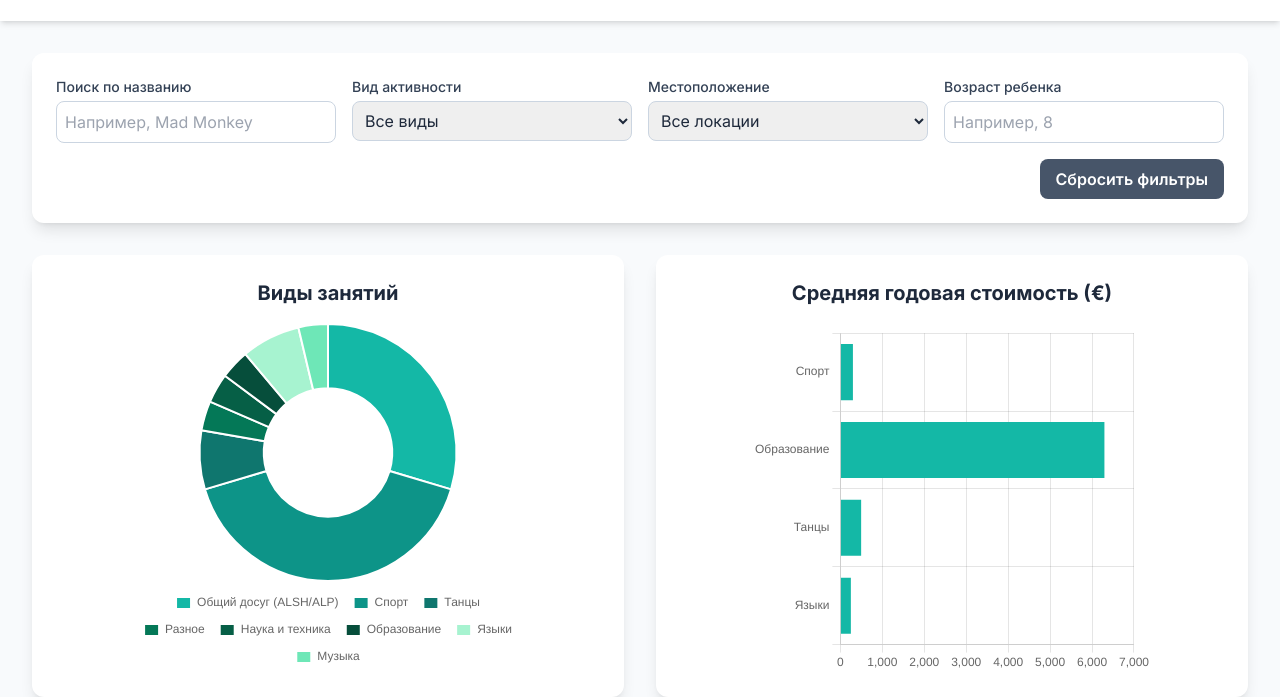
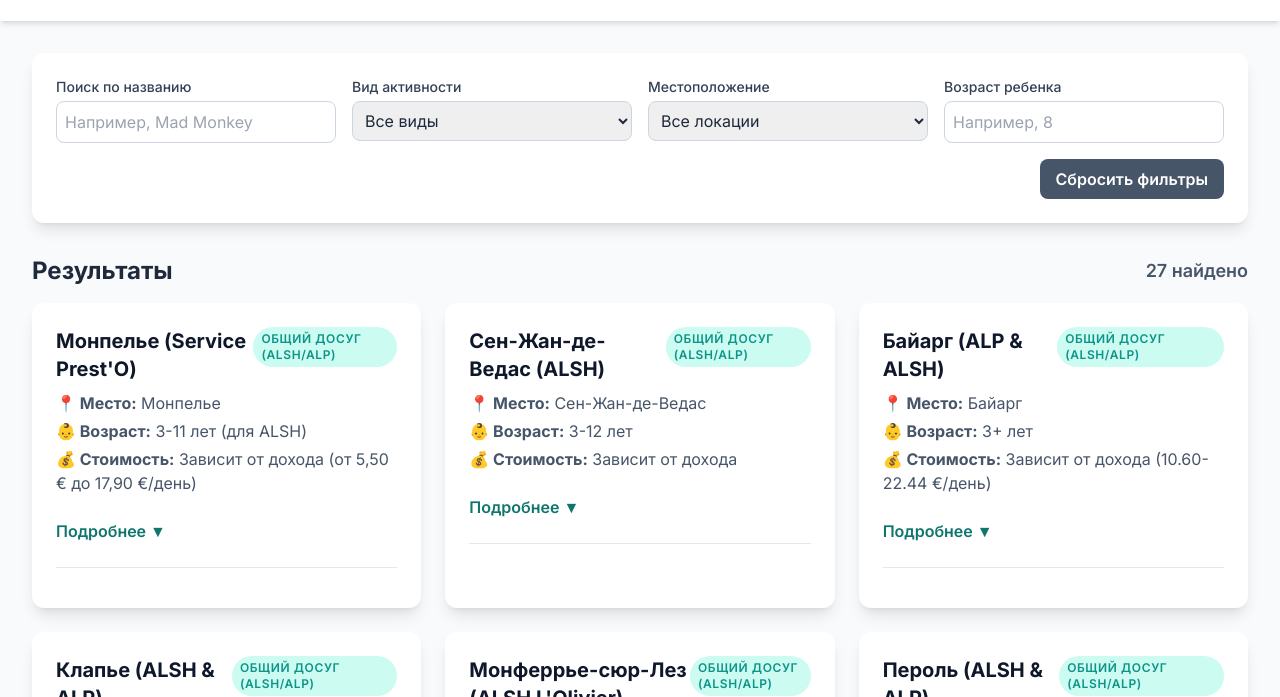
Before and after one commit to Lena-core/extracurricular-activities-montpellier, a plain HTML site: page index.html in a window 1280 px wide. Shown: the part 103-800 px from the top of the page. Drawn offline with nearby package versions, Linux system fonts and the light colour scheme.

Commit message:
Update index.html
removed infographics

```diff
--- a/index.html
+++ b/index.html
@@ -5,14 +5,12 @@
     <meta name="viewport" content="width=device-width, initial-scale=1.0">
     <title>Внеклассные занятия для детей в Монпелье 2025-2026</title>
     <script src="https://cdn.tailwindcss.com"></script>
-    <script src="https://cdn.jsdelivr.net/npm/chart.js"></script>
+    <!-- Removed Chart.js CDN as infographics are no longer needed. -->
     <link href="https://fonts.googleapis.com/css2?family=Inter:wght@400;500;600;700&display=swap" rel="stylesheet">
     <!-- Chosen Palette: Warm Neutral with Teal Accent -->
-    <!-- Application Structure Plan: A single-page dashboard design is used for immediate access to all information and controls. The structure includes: 1) A prominent top filter bar (by type, location, age, cost, search) for intuitive data exploration. 2) A dynamic analytics section with charts (activity distribution, cost comparison) that instantly reflects filter changes, providing a high-level overview. 3) A responsive card grid for displaying detailed results. This task-oriented approach, where filtering is the primary interaction, is more user-friendly for parents trying to find specific activities than a static table or linear report structure. The goal is to empower users to quickly narrow down the vast number of options to a manageable, relevant list. -->
+    <!-- Application Structure Plan: A single-page dashboard design is used for immediate access to all information and controls. The structure includes: 1) A prominent top filter bar (by type, location, age, cost, search) for intuitive data exploration. 2) A responsive card grid for displaying detailed results. This task-oriented approach, where filtering is the primary interaction, is more user-friendly for parents trying to find specific activities than a static table or linear report structure. The goal is to empower users to quickly narrow down the vast number of options to a manageable, relevant list. -->
     <!-- Visualization & Content Choices:
         - Report Info: Full list of activities. Goal: Organize/Filter. Method: Interactive card grid. Interaction: Filtering controls update the grid. Justification: Cards are more readable and mobile-friendly than a wide table. Library: HTML/CSS/Tailwind + Vanilla JS.
-        - Report Info: Activity Types. Goal: Inform/Compare Proportions. Method: Donut Chart. Interaction: Updates with filters. Justification: Shows the categorical breakdown of available activities at a glance. Library: Chart.js (Canvas).
-        - Report Info: Activity Costs & Types. Goal: Compare Values. Method: Bar Chart. Interaction: Updates with filters. Justification: Allows for easy comparison of the average financial commitment across different activity categories. Library: Chart.js (Canvas).
         - Report Info: All other details (address, registration, etc.). Goal: Inform (on demand). Method: Expandable section within each card. Interaction: Click to show/hide. Justification: Keeps the initial view clean and prevents information overload, allowing users to drill down on specific items of interest. Library: Vanilla JS. -->
     <!-- CONFIRMATION: NO SVG graphics used. NO Mermaid JS used. -->
     <style>
@@ -20,18 +18,7 @@
             font-family: 'Inter', sans-serif;
             background-color: #f8fafc; /* slate-50 */
         }
-        .chart-container {
-            position: relative;
-            width: 100%;
-            max-width: 400px;
-            height: 300px;
-            margin: auto;
-        }
-        @media (min-width: 768px) {
-            .chart-container {
-                height: 350px;
-            }
-        }
+        /* Removed chart-container styling as charts are no longer present. */
         .details-content {
             max-height: 0;
             overflow: hidden;
@@ -95,22 +82,7 @@
             </div>
         </section>
 
-        <section id="stats" class="mb-8">
-            <div class="grid grid-cols-1 md:grid-cols-2 gap-8 items-center">
-                <div class="bg-white p-6 rounded-xl shadow-lg">
-                    <h2 class="text-xl font-bold text-center mb-4">Виды занятий</h2>
-                    <div class="chart-container">
-                        <canvas id="activityTypeChart"></canvas>
-                    </div>
-                </div>
-                <div class="bg-white p-6 rounded-xl shadow-lg">
-                    <h2 class="text-xl font-bold text-center mb-4">Средняя годовая стоимость (€)</h2>
-                    <div class="chart-container h-[350px]">
-                        <canvas id="costChart"></canvas>
-                    </div>
-                </div>
-            </div>
-        </section>
+        <!-- Removed the entire #stats section which contained the infographics (charts). -->
 
         <section id="results">
             <div class="flex justify-between items-center mb-4">
@@ -527,9 +499,10 @@
             const loader = document.getElementById('loader');
             const resetBtn = document.getElementById('reset-filters');
 
-            const activityTypeChartCanvas = document.getElementById('activityTypeChart');
-            const costChartCanvas = document.getElementById('costChart');
-            let activityTypeChart, costChart;
+            // Removed Chart.js related canvas elements and chart variables.
+            // const activityTypeChartCanvas = document.getElementById('activityTypeChart');
+            // const costChartCanvas = document.getElementById('costChart');
+            // let activityTypeChart, costChart;
 
             function populateFilters() {
                 const activityTypes = [...new Set(activitiesData.map(item => item.type))].sort();
@@ -600,72 +573,75 @@
 
                 resultsCount.textContent = `${filteredData.length} найдено`;
                 renderCards(filteredData);
-                updateCharts(filteredData);
+                // Removed chart update calls as charts are no longer present.
+                // updateCharts(filteredData);
             }
 
-            function setupCharts() {
-                const initialData = activitiesData;
+            // Removed setupCharts function as charts are no longer present.
+            // function setupCharts() {
+            //     const initialData = activitiesData;
+            //
+            //     const typeCtx = activityTypeChartCanvas.getContext('2d');
+            //     activityTypeChart = new Chart(typeCtx, {
+            //         type: 'doughnut',
+            //         data: { labels: [], datasets: [{ data: [], backgroundColor: ['#14b8a6', '#0d9488', '#0f766e', '#047857', '#065f46', '#064e3b', '#a7f3d0', '#6ee7b7', '#34d399'] }] },
+            //         options: {
+            //             responsive: true,
+            //             maintainAspectRatio: false,
+            //             plugins: {
+            //                 legend: { position: 'bottom', labels: { boxWidth: 15, padding: 15 } }
+            //             }
+            //         }
+            //     });
+            //
+            //     const costCtx = costChartCanvas.getContext('2d');
+            //     costChart = new Chart(costCtx, {
+            //         type: 'bar',
+            //         data: { labels: [], datasets: [{ label: 'Средняя годовая стоимость (€)', data: [], backgroundColor: '#14b8a6' }] },
+            //         options: {
+            //             indexAxis: 'y',
+            //             responsive: true,
+            //             maintainAspectRatio: false,
+            //             plugins: {
+            //                 legend: { display: false }
+            //             },
+            //             scales: {
+            //                 x: { beginAtZero: true }
+            //             }
+            //         }
+            //     });
+            //
+            //     updateCharts(initialData);
+            // }
 
-                const typeCtx = activityTypeChartCanvas.getContext('2d');
-                activityTypeChart = new Chart(typeCtx, {
-                    type: 'doughnut',
-                    data: { labels: [], datasets: [{ data: [], backgroundColor: ['#14b8a6', '#0d9488', '#0f766e', '#047857', '#065f46', '#064e3b', '#a7f3d0', '#6ee7b7', '#34d399'] }] },
-                    options: {
-                        responsive: true,
-                        maintainAspectRatio: false,
-                        plugins: {
-                            legend: { position: 'bottom', labels: { boxWidth: 15, padding: 15 } }
-                        }
-                    }
-                });
-
-                const costCtx = costChartCanvas.getContext('2d');
-                costChart = new Chart(costCtx, {
-                    type: 'bar',
-                    data: { labels: [], datasets: [{ label: 'Средняя годовая стоимость (€)', data: [], backgroundColor: '#14b8a6' }] },
-                    options: {
-                        indexAxis: 'y',
-                        responsive: true,
-                        maintainAspectRatio: false,
-                        plugins: {
-                            legend: { display: false }
-                        },
-                        scales: {
-                            x: { beginAtZero: true }
-                        }
-                    }
-                });
-
-                updateCharts(initialData);
-            }
-
-            function updateCharts(data) {
-                const typeCounts = data.reduce((acc, item) => {
-                    acc[item.type] = (acc[item.type] || 0) + 1;
-                    return acc;
-                }, {});
-
-                activityTypeChart.data.labels = Object.keys(typeCounts);
-                activityTypeChart.data.datasets[0].data = Object.values(typeCounts);
-                activityTypeChart.update();
-
-                const costData = data.filter(item => item.cost_annual !== null && item.cost_annual > 0);
-                const costByType = costData.reduce((acc, item) => {
-                    if (!acc[item.type]) {
-                        acc[item.type] = { total: 0, count: 0 };
-                    }
-                    acc[item.type].total += item.cost_annual;
-                    acc[item.type].count += 1;
-                    return acc;
-                }, {});
-
-                const avgCostLabels = Object.keys(costByType);
-                const avgCostValues = avgCostLabels.map(type => Math.round(costByType[type].total / costByType[type].count));
-
-                costChart.data.labels = avgCostLabels;
-                costChart.data.datasets[0].data = avgCostValues;
-                costChart.update();
-            }
+            // Removed updateCharts function as charts are no longer present.
+            // function updateCharts(data) {
+            //     const typeCounts = data.reduce((acc, item) => {
+            //         acc[item.type] = (acc[item.type] || 0) + 1;
+            //         return acc;
+            //     }, {});
+            //
+            //     activityTypeChart.data.labels = Object.keys(typeCounts);
+            //     activityTypeChart.data.datasets[0].data = Object.values(typeCounts);
+            //     activityTypeChart.update();
+            //
+            //     const costData = data.filter(item => item.cost_annual !== null && item.cost_annual > 0);
+            //     const costByType = costData.reduce((acc, item) => {
+            //         if (!acc[item.type]) {
+            //             acc[item.type] = { total: 0, count: 0 };
+            //         }
+            //         acc[item.type].total += item.cost_annual;
+            //         acc[item.type].count += 1;
+            //         return acc;
+            //     }, {});
+            //
+            //     const avgCostLabels = Object.keys(costByType);
+            //     const avgCostValues = avgCostLabels.map(type => Math.round(costByType[type].total / costByType[type].count));
+            //
+            //     costChart.data.labels = avgCostLabels;
+            //     costChart.data.datasets[0].data = avgCostValues;
+            //     costChart.update();
+            // }
 
 
             searchInput.addEventListener('input', filterAndRender);
@@ -694,7 +670,7 @@
 
             setTimeout(() => {
                 populateFilters();
-                setupCharts();
+                // Removed setupCharts call.
                 filterAndRender();
                 loader.style.display = 'none';
                 resultsGrid.style.display = 'grid';
```
